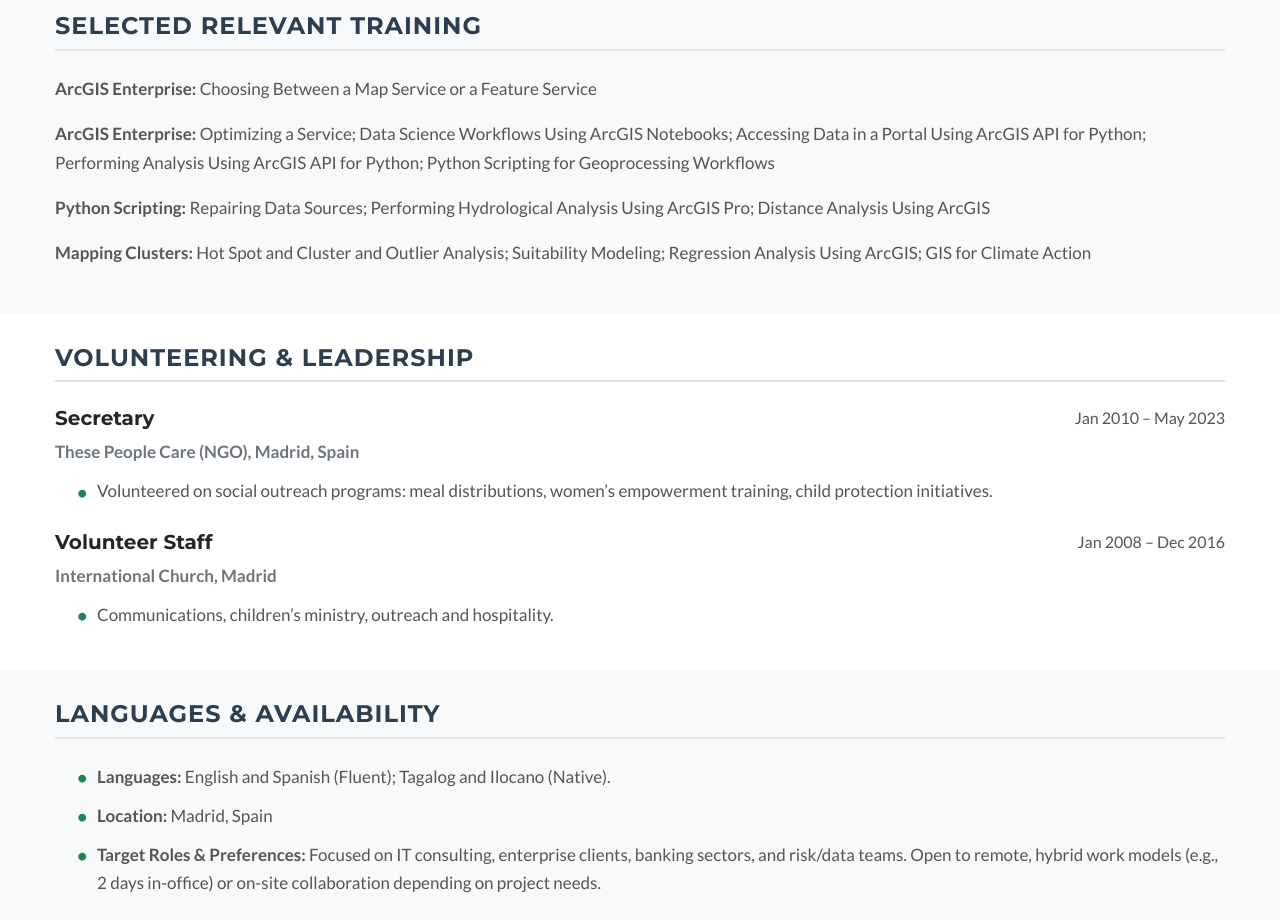
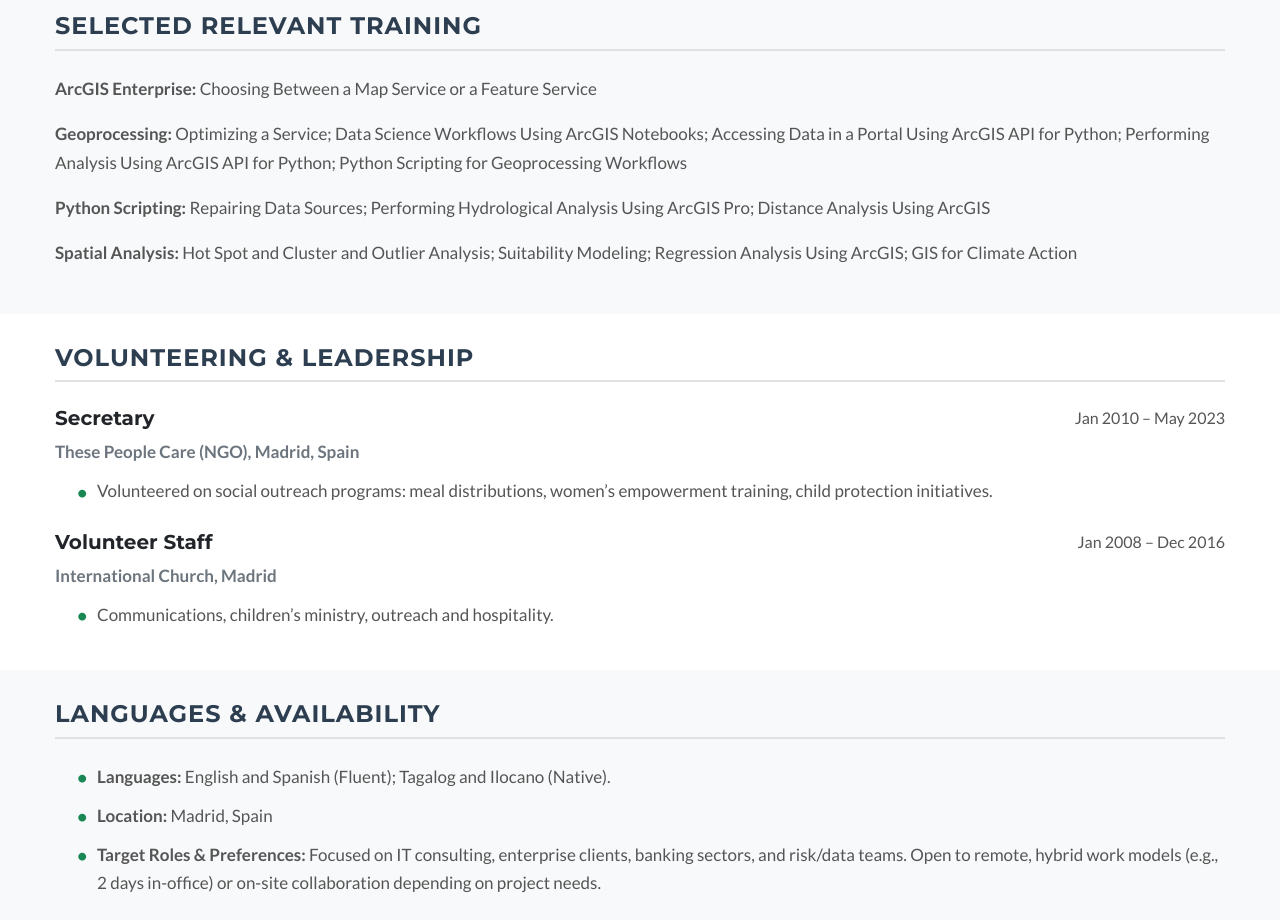
Before and after one commit to emilemiranda/emilemiranda.github.io, a plain HTML site: page resume.html in a window 1280 px wide. Shown: the part 4140-5060 px from the top of the page. Drawn offline with nearby package versions, Linux system fonts and the light colour scheme.

Commit message:
Update resume.html

```diff
--- a/resume.html
+++ b/resume.html
@@ -280,9 +280,9 @@
       <h3 class="mb-4 text-uppercase text-secondary">Selected Relevant Training</h3>
 
         <p><strong>ArcGIS Enterprise:</strong> Choosing Between a Map Service or a Feature Service</p>
-        <p><strong>ArcGIS Enterprise:</strong> Optimizing a Service; Data Science Workflows Using ArcGIS Notebooks; Accessing Data in a Portal Using ArcGIS API for Python; Performing Analysis Using ArcGIS API for Python; Python Scripting for Geoprocessing Workflows</p>
+        <p><strong>Geoprocessing:</strong> Optimizing a Service; Data Science Workflows Using ArcGIS Notebooks; Accessing Data in a Portal Using ArcGIS API for Python; Performing Analysis Using ArcGIS API for Python; Python Scripting for Geoprocessing Workflows</p>
         <p><strong>Python Scripting:</strong> Repairing Data Sources; Performing Hydrological Analysis Using ArcGIS Pro; Distance Analysis Using ArcGIS</p>
-        <p><strong>Mapping Clusters:</strong> Hot Spot and Cluster and Outlier Analysis; Suitability Modeling; Regression Analysis Using ArcGIS; GIS for Climate Action</p>
+        <p><strong>Spatial Analysis:</strong> Hot Spot and Cluster and Outlier Analysis; Suitability Modeling; Regression Analysis Using ArcGIS; GIS for Climate Action</p>
     </div>
   </div>
 
```
